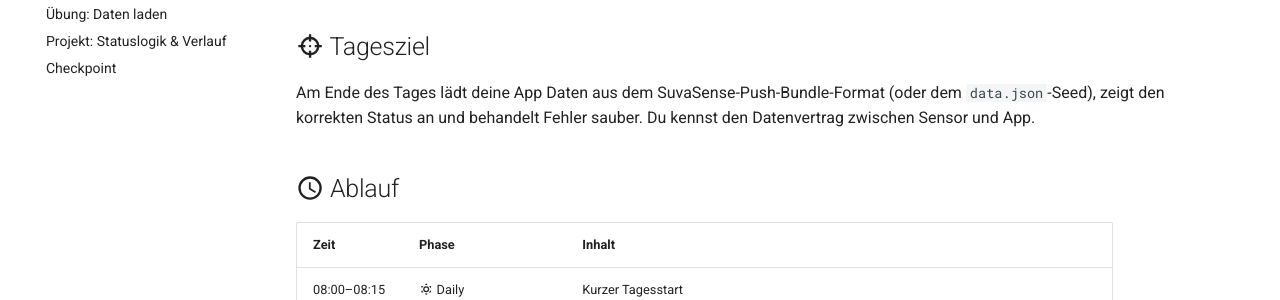
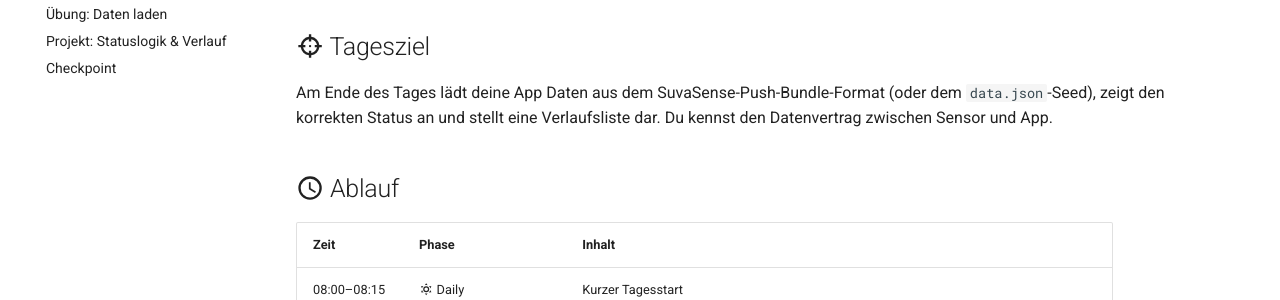
Before and after one commit to HeiligerG/ae-raumklima-bootcamp, an MkDocs documentation site: the page built from docs/tag-2/index.md, in a window 1280 px wide and 900 px high. Shown: the part 199-499 px from the top of the window. Built offline with MkDocs 1.6.1 and Material for MkDocs 9.7.7, drawn with Linux system fonts in a browser that asks for light colours; comment, search, counter and statistics services are not loaded.

Commit message:
fix typo
Updated the daily goal to include displaying a history list.

```diff
--- a/docs/tag-2/index.md
+++ b/docs/tag-2/index.md
@@ -2,7 +2,7 @@
 
 ## :material-target: Tagesziel
 
-Am Ende des Tages lädt deine App Daten aus dem SuvaSense-Push-Bundle-Format (oder dem `data.json`-Seed), zeigt den korrekten Status an und behandelt Fehler sauber. Du kennst den Datenvertrag zwischen Sensor und App.
+Am Ende des Tages lädt deine App Daten aus dem SuvaSense-Push-Bundle-Format (oder dem `data.json`-Seed), zeigt den korrekten Status an und stellt eine Verlaufsliste dar. Du kennst den Datenvertrag zwischen Sensor und App.
 
 ## :material-clock-outline: Ablauf
 
```
